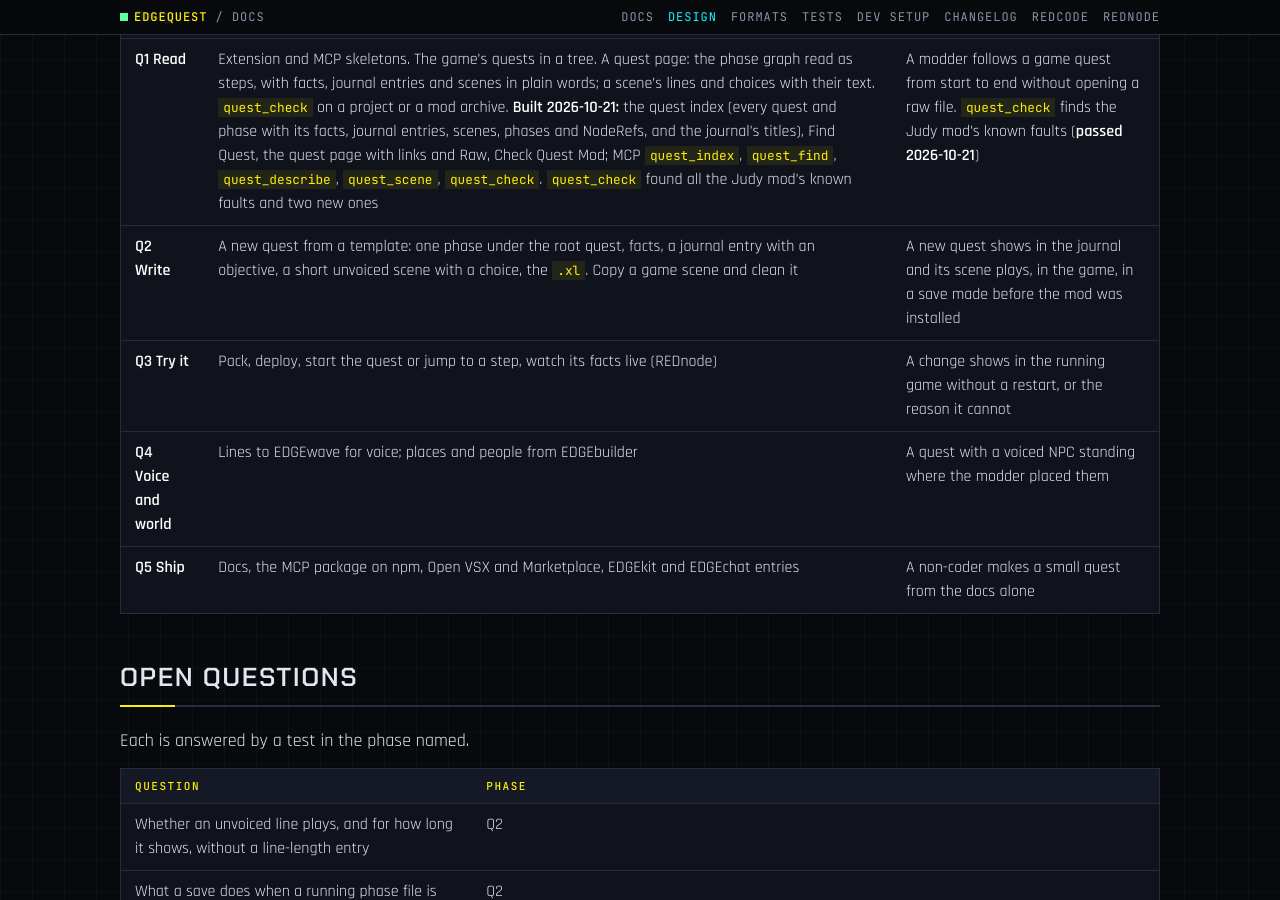
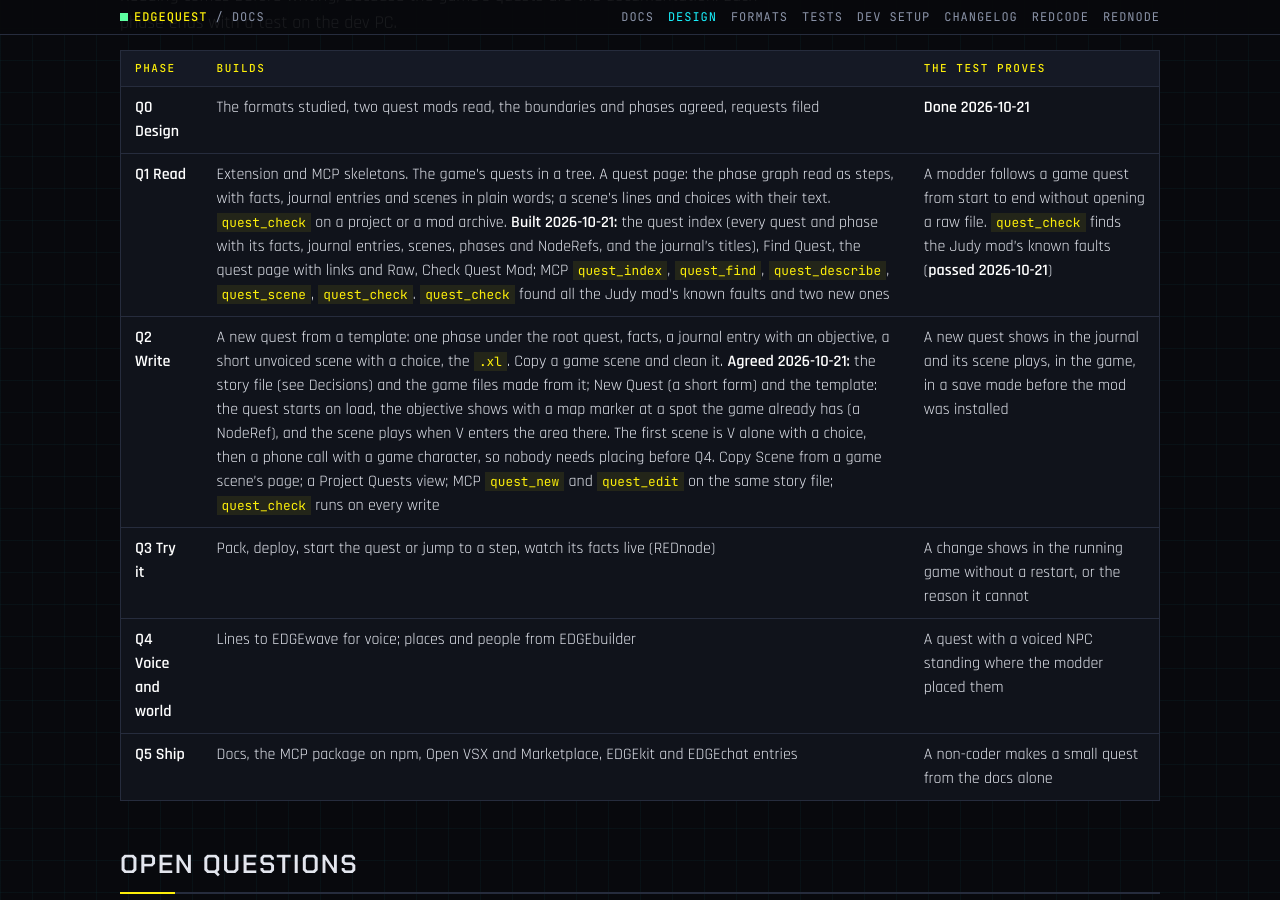
Before and after one commit to Edgemodders/EDGEquest, a Jekyll site: the page built from docs/design.md, in a window 1280 px wide and 900 px high, scrolled down 5284 px. Built offline with Jekyll 4.4.1, drawn with Linux system fonts in a browser that asks for light colours; our own code applies the rules of GitHub Pages for plain Markdown files; some of the changed text lies outside the part shown.

Commit message:
Design: Q2 Write plan agreed (story file, template, first scenes)
Co-Authored-By: Claude Opus 5.5 <noreply@anthropic.com>

```diff
--- a/docs/design.md
+++ b/docs/design.md
@@ -29,6 +29,7 @@ Agreed in Q0 with the owner.
 | Scenes | A new scene starts from a template EDGEquest makes, or a copy of a game scene with the leftovers cleaned out (the Judy mod shipped 48 unused text entries from its copied scene) |
 | Texts | Every journal title, objective and line gets new keys in the mod's own onscreens and subtitle files, made by EDGEquest. A mod never overrides a whole game localization file (the Judy mod did, and lost every other language) |
 | Facts | A quest's own facts carry its prefix. Writing a game fact is allowed and always flagged, because it changes the base game's story |
+| Where a written quest lives | **A story file**, `<name>.quest.yaml` in the WolvenKit project: title, fact prefix, steps, journal entry and objectives, scenes with their lines and choices. EDGEquest makes the `.questphase`, `.journal`, `.scene`, text files and `.archive.xl` from it; people and assistants edit only the story file. A made file changed by hand (in WolvenKit or REDcode) is noticed by its hash, and EDGEquest asks before overwriting it. Agreed 2026-10-21 |
 | Raw graphs | WolvenKit already edits phases and scenes as node graphs. EDGEquest's graph view is for reading and for the story layer; raw edits open in REDcode's CR2W editor or WolvenKit |
 
 ## What quest data is made of
@@ -113,7 +114,7 @@ Reading comes before writing, because the game's quests are the documentation. E
 |---|---|---|
 | **Q0 Design** | The formats studied, two quest mods read, the boundaries and phases agreed, requests filed | **Done 2026-10-21** |
 | **Q1 Read** | Extension and MCP skeletons. The game's quests in a tree. A quest page: the phase graph read as steps, with facts, journal entries and scenes in plain words; a scene's lines and choices with their text. `quest_check` on a project or a mod archive. **Built 2026-10-21:** the quest index (every quest and phase with its facts, journal entries, scenes, phases and NodeRefs, and the journal's titles), Find Quest, the quest page with links and Raw, Check Quest Mod; MCP `quest_index`, `quest_find`, `quest_describe`, `quest_scene`, `quest_check`. `quest_check` found all the Judy mod's known faults and two new ones | A modder follows a game quest from start to end without opening a raw file. `quest_check` finds the Judy mod's known faults (**passed 2026-10-21**) |
-| **Q2 Write** | A new quest from a template: one phase under the root quest, facts, a journal entry with an objective, a short unvoiced scene with a choice, the `.xl`. Copy a game scene and clean it | A new quest shows in the journal and its scene plays, in the game, in a save made before the mod was installed |
+| **Q2 Write** | A new quest from a template: one phase under the root quest, facts, a journal entry with an objective, a short unvoiced scene with a choice, the `.xl`. Copy a game scene and clean it. **Agreed 2026-10-21:** the story file (see Decisions) and the game files made from it; New Quest (a short form) and the template: the quest starts on load, the objective shows with a map marker at a spot the game already has (a NodeRef), and the scene plays when V enters the area there. The first scene is V alone with a choice, then a phone call with a game character, so nobody needs placing before Q4. Copy Scene from a game scene's page; a Project Quests view; MCP `quest_new` and `quest_edit` on the same story file; `quest_check` runs on every write | A new quest shows in the journal and its scene plays, in the game, in a save made before the mod was installed |
 | **Q3 Try it** | Pack, deploy, start the quest or jump to a step, watch its facts live (REDnode) | A change shows in the running game without a restart, or the reason it cannot |
 | **Q4 Voice and world** | Lines to EDGEwave for voice; places and people from EDGEbuilder | A quest with a voiced NPC standing where the modder placed them |
 | **Q5 Ship** | Docs, the MCP package on npm, Open VSX and Marketplace, EDGEkit and EDGEchat entries | A non-coder makes a small quest from the docs alone |
```
Also changed, not shown: CLAUDE.md (+2 -1 lines), docs/index.md (+1 -1 lines).
